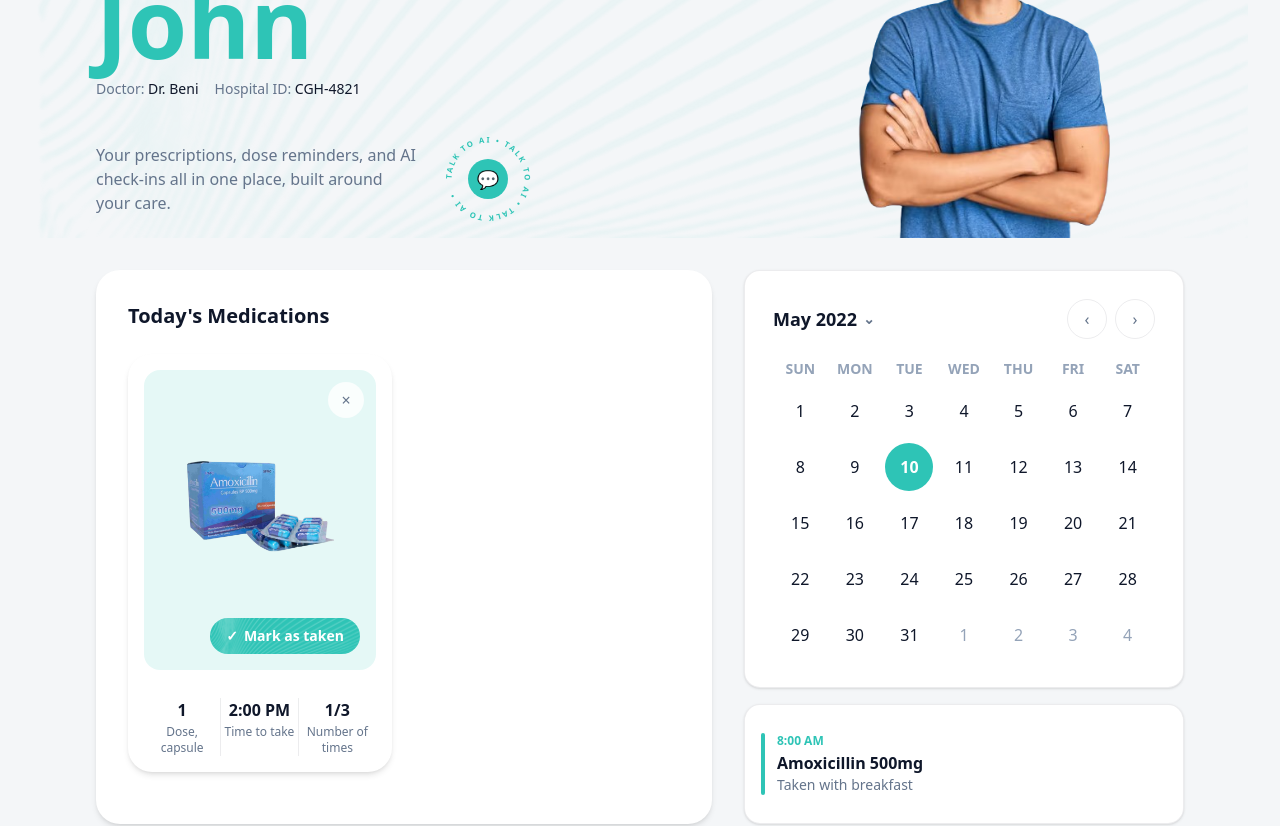
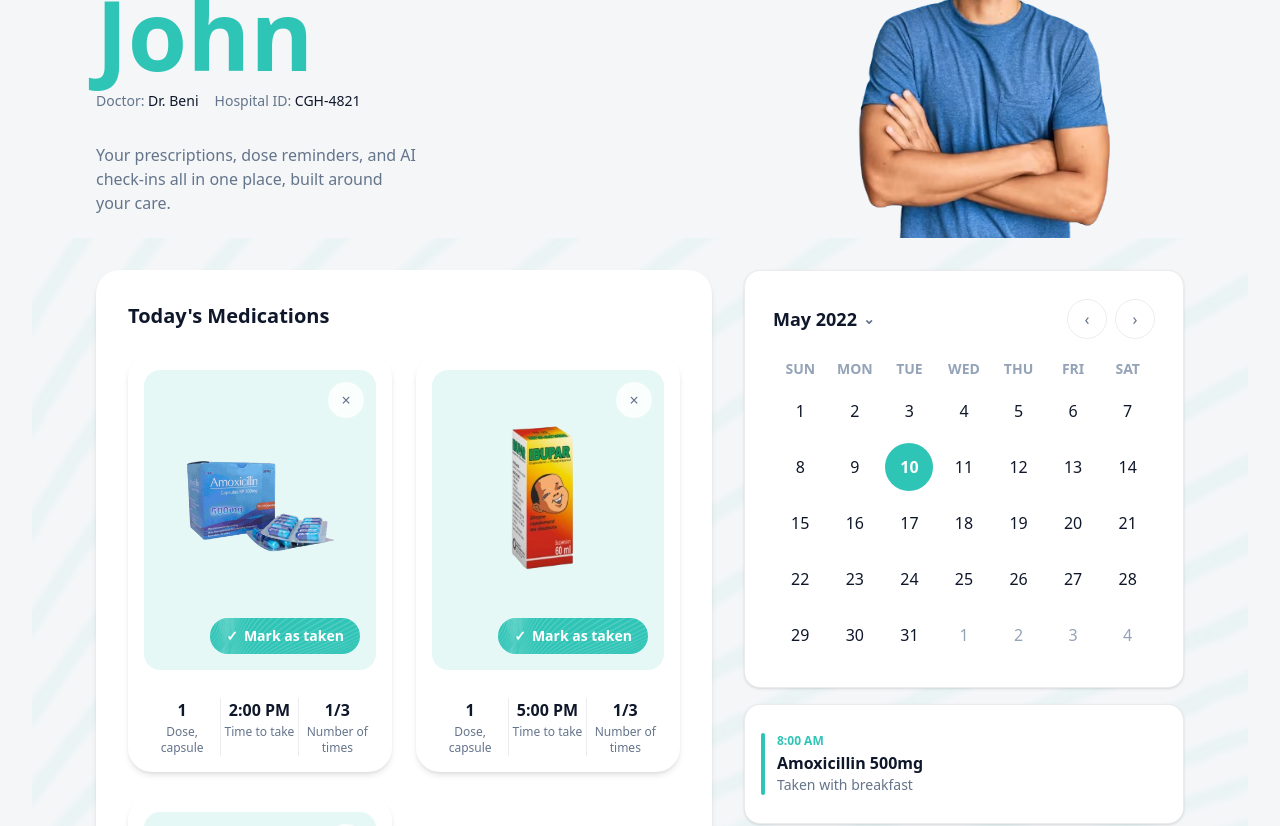
Before and after one commit to bdushime/PatientFollowSystem, a React (Vite) app: page / in a window 1280 px wide. Shown: the part 300-1126 px from the top of the page. Built offline with nearby package versions, Linux system fonts and the light colour scheme.

Commit message:
fixing the pattern background

```diff
--- a/src/App.jsx
+++ b/src/App.jsx
@@ -12,6 +12,24 @@ function App() {
       dose:'1',
       doseUnit:'capsule',
       time:'2:00 PM',
+      timesTaken:1,
+      timesTotal:3,
+    },
+    {
+      drugName: '',
+      image:'/tablet.png',
+      dose:'1',
+      doseUnit:'capsule',
+      time:'5:00 PM',
+      timesTaken:1,
+      timesTotal:3,
+    },
+     {
+      drugName: '',
+      image:'/tablet.png',
+      dose:'1',
+      doseUnit:'capsule',
+      time:'5:00 PM',
       timesTaken:1,
       timesTotal:3,
     }
--- a/src/components/patient/TalkToAIBadge.jsx
+++ /dev/null
@@ -1,23 +0,0 @@
-export default function TalkToAIBadge({ onClick }) {
-  return (
-    <button
-      onClick={onClick}
-      aria-label="Talk to AI"
-      className="relative w-24 h-24 shrink-0 cursor-pointer"
-    >
-      <svg viewBox="0 0 100 100" className="w-full h-full">
-        <defs>
-          <path id="talkToAiCirclePath" d="M 50,50 m -38,0 a 38,38 0 1,1 76,0 a 38,38 0 1,1 -76,0" />
-        </defs>
-        <text className="fill-accent text-[8px] font-semibold uppercase" style={{ letterSpacing: '2px' }}>
-          <textPath href="#talkToAiCirclePath" startOffset="0%">
-            Talk to AI • Talk to AI • Talk to AI •
-          </textPath>
-        </text>
-      </svg>
-      <div className="absolute inset-0 m-auto w-10 h-10 rounded-full bg-accent flex items-center justify-center text-white text-lg">
-        💬
-      </div>
-    </button>
-  )
-}
--- a/src/pages/Dashboard.jsx
+++ b/src/pages/Dashboard.jsx
@@ -5,7 +5,6 @@ import Card from '../components/ui/Card'
 import DoseChecklist from '../components/patient/DoseChecklist'
 import DoseScheduleItem from '../components/patient/DoseScheduleItem'
 import Calendar from '../components/patient/Calendar'
-import TalkToAIBadge from '../components/patient/TalkToAIBadge'
 import Navbar from '../components/ui/Navbar'
 
 export default function Dashboard({
@@ -28,12 +27,13 @@ export default function Dashboard({
     setCursor((c) => (c.month === 11 ? { year: c.year + 1, month: 0 } : { year: c.year, month: c.month + 1 }))
 
   return (
-    <div className="bg-bg min-h-svh">
+    <div className="relative overflow-hidden bg-bg min-h-svh">
+      <PatternBackground color="accent" className="opacity-5"/>
       <div className="px-5 md:px-10 lg:px-16 pt-4 flex justify-center lg:justify-start">
          <Navbar items={['Home','Prescriptions','Hospitals','MindSpace']} activeItem={activeNavItem} onSelect={setActiveNavItem}/>
       </div>
       <div className="relative overflow-hidden bg-bg px-5 md:px-10 lg:px-16 pt-8 md:pt-14">
-        <PatternBackground color="accent" className="opacity-5" />
+        {/* <PatternBackground color="accent" className="opacity-5" /> */}
         <div className="relative max-w-[1600px] mx-auto grid grid-cols-1 lg:grid-cols-[1.3fr_1fr] gap-8 items-center">
           <div>
             <span className="inline-block bg-accent-soft text-accent text-xs font-semibold uppercase tracking-widest rounded-full px-3 py-1">
@@ -61,7 +61,6 @@ export default function Dashboard({
                 Your prescriptions, dose reminders, and AI check-ins all in one place, built
                 around your care.
               </p>
-              <TalkToAIBadge onClick={onTalkToAI} />
             </div>
           </div>
 
@@ -87,6 +86,7 @@ export default function Dashboard({
                 {...medication}
                 onOpenDetail={() => onSelectMedicine?.(medication)}
               />
+
             ))}
           </div>
         </div>
```
